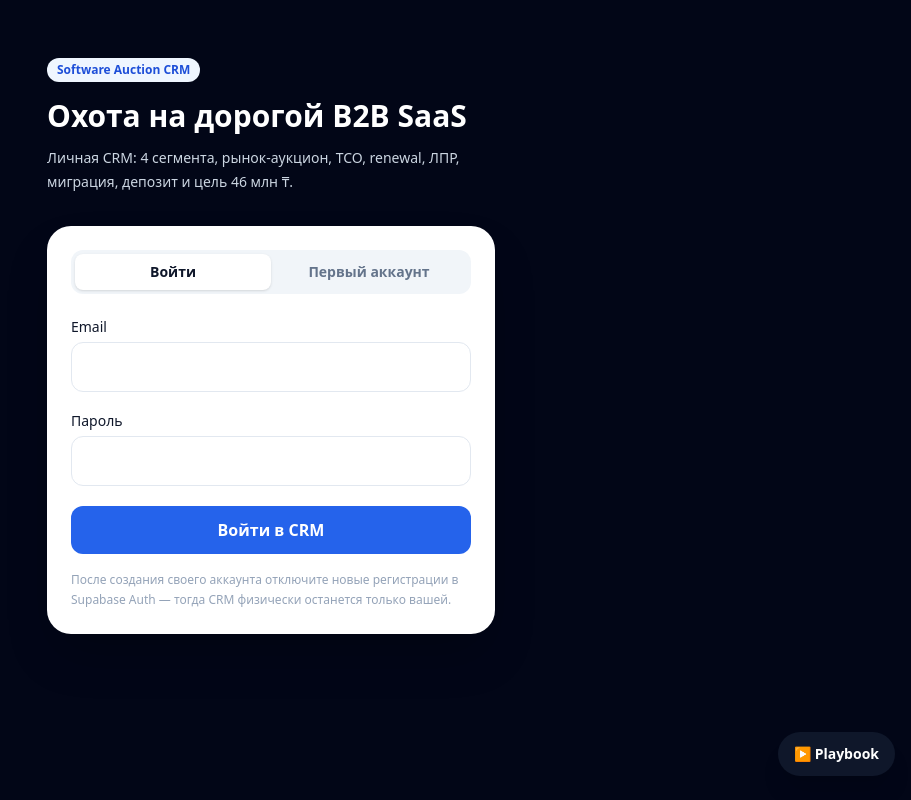
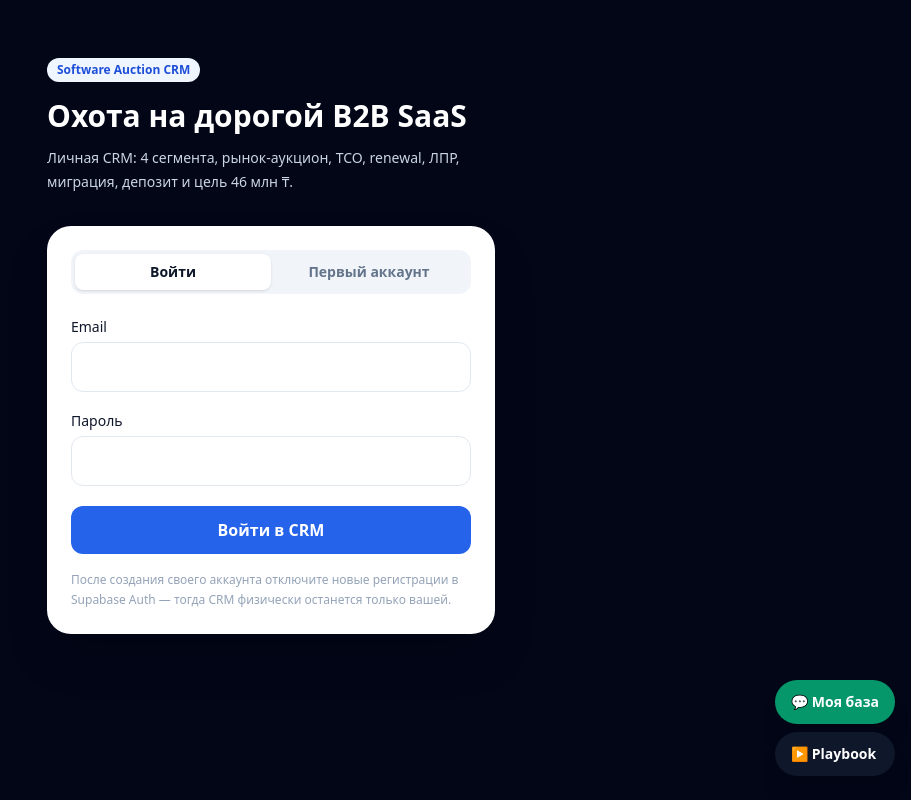
Before and after one commit to ramiseneka-boop/pabliki-client-radar, a Next.js app: page /auction in a window 1280 px wide. Shown: the whole page, without its empty margins (369-1280 px from the left). Built offline with nearby package versions, Linux system fonts and the light colour scheme.

Commit message:
Link imported outreach base from Auction CRM

```diff
--- a/app/auction/page.tsx
+++ b/app/auction/page.tsx
@@ -10,12 +10,20 @@ export default function SoftwareAuctionPage() {
   return (
     <>
       <AuctionApp />
-      <Link
-        href="/auction/playbook"
-        className="fixed bottom-20 right-4 z-40 rounded-full bg-slate-900 px-4 py-3 text-sm font-bold text-white shadow-xl lg:bottom-6"
-      >
-        ▶ Playbook
-      </Link>
+      <div className="fixed bottom-20 right-4 z-40 flex flex-col gap-2 lg:bottom-6">
+        <Link
+          href="/auction/base"
+          className="rounded-full bg-emerald-600 px-4 py-3 text-sm font-bold text-white shadow-xl"
+        >
+          💬 Моя база
+        </Link>
+        <Link
+          href="/auction/playbook"
+          className="rounded-full bg-slate-900 px-4 py-3 text-sm font-bold text-white shadow-xl"
+        >
+          ▶ Playbook
+        </Link>
+      </div>
     </>
   );
 }
```
